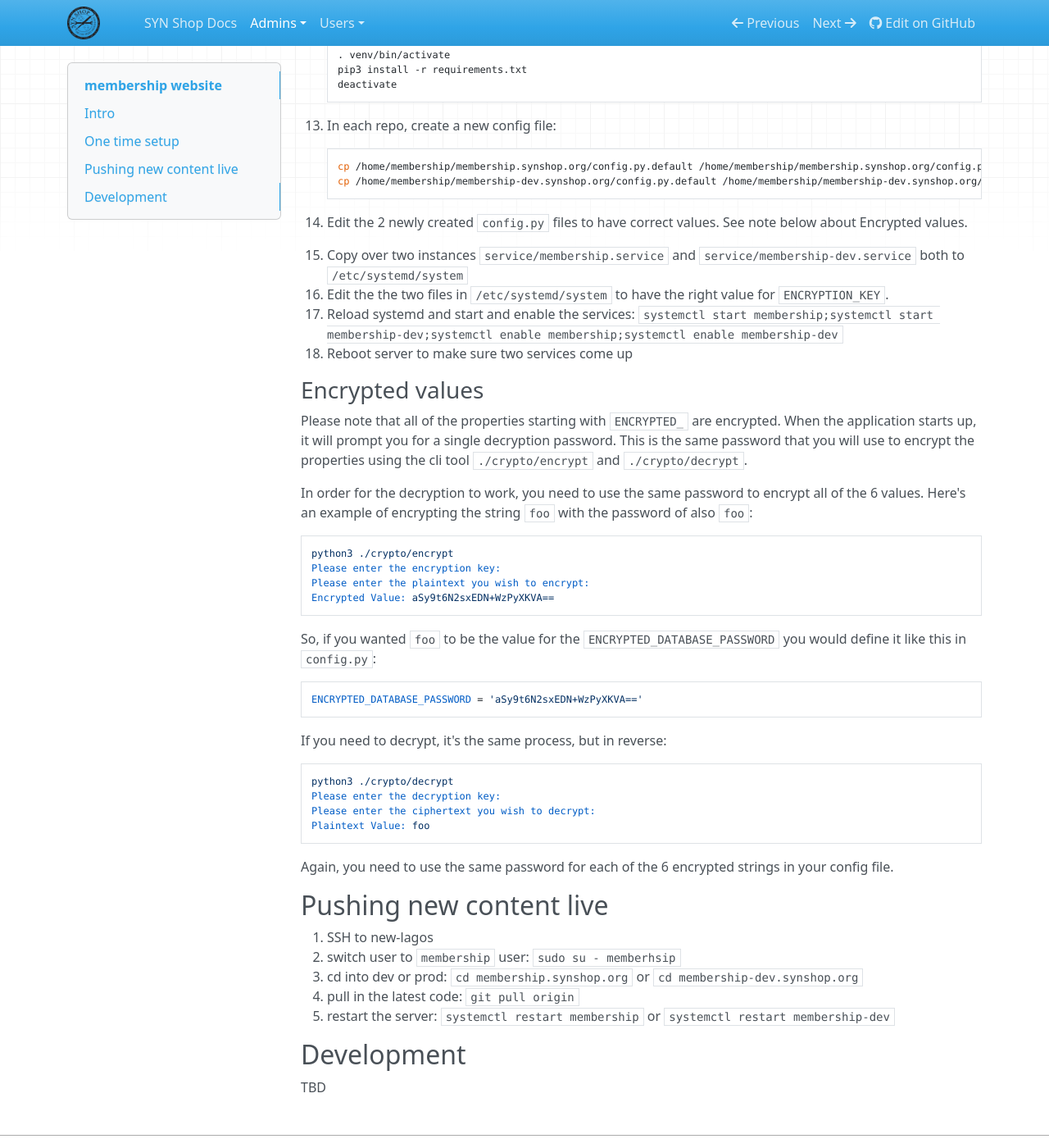
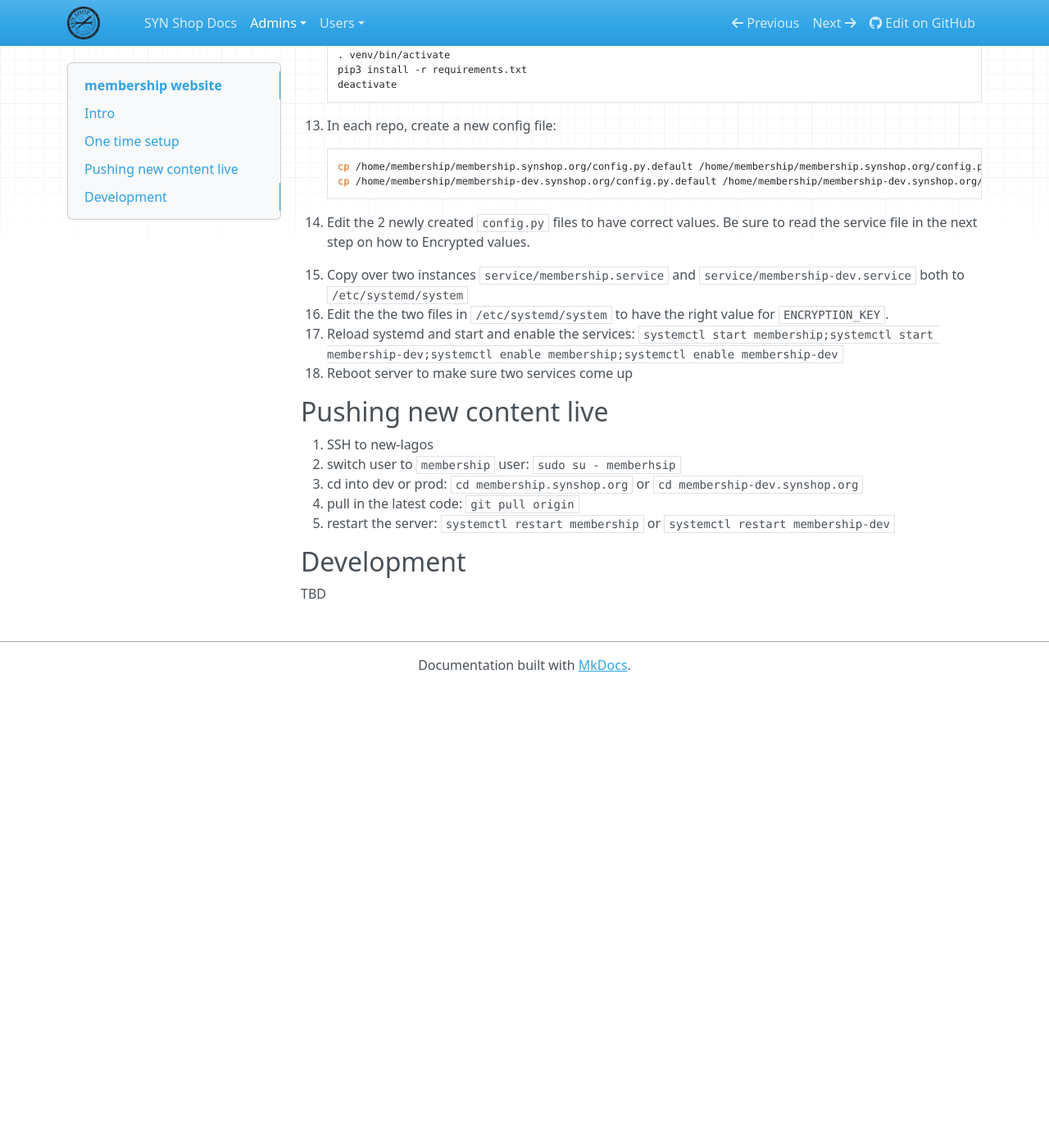
Before and after one commit to synshop/rtfm, an MkDocs documentation site: the page built from docs/admins/membership.md, in a window 1280 px wide and 1400 px high, scrolled down 2989 px. Shown: the whole window at 82% size. Built offline with MkDocs 1.6.1, drawn with Linux system fonts in a browser that asks for light colours; nearby versions of some CDN libraries; after the commit the page ends 3828 px from its top, so only the background shows below that.

Commit message:
move encryption info elsewhere

```diff
--- a/docs/admins/membership.md
+++ b/docs/admins/membership.md
@@ -74,35 +74,13 @@ Membership is hosted at both membership.synshop.org and membership-dev.synshop.o
         cp /home/membership/membership.synshop.org/config.py.default /home/membership/membership.synshop.org/config.py
         cp /home/membership/membership-dev.synshop.org/config.py.default /home/membership/membership-dev.synshop.org/config.py
 
-14. Edit the 2 newly created `config.py` files to have correct values. See note below about Encrypted values.
+14. Edit the 2 newly created `config.py` files to have correct values. Be sure to read the service file in the next step on how to Encrypted values.
 15. Copy over two instances `service/membership.service` and `service/membership-dev.service` both to `/etc/systemd/system`
 16. Edit the the two files in `/etc/systemd/system`  to have the right value for `ENCRYPTION_KEY`.
 17. Reload systemd and start and enable the services: `systemctl start membership;systemctl start membership-dev;systemctl enable membership;systemctl enable membership-dev`
 18. Reboot server to make sure two services come up
 
-### Encrypted values
 
-Please note that all of the properties starting with `ENCRYPTED_` are encrypted.  When the application starts up, it will prompt you for a single decryption password.  This is the same password that you will use to encrypt the properties using the cli tool `./crypto/encrypt` and `./crypto/decrypt`.
-
-In order for the decryption to work, you need to use the same password to encrypt all of the 6 values. Here's an example of encrypting the string `foo` with the password of also `foo`:
-
-    python3 ./crypto/encrypt
-    Please enter the encryption key:
-    Please enter the plaintext you wish to encrypt:
-    Encrypted Value: aSy9t6N2sxEDN+WzPyXKVA==
-
-So, if you wanted `foo` to be the value for the `ENCRYPTED_DATABASE_PASSWORD` you would define it like this in `config.py`:
-
-    ENCRYPTED_DATABASE_PASSWORD = 'aSy9t6N2sxEDN+WzPyXKVA=='
-
-If you need to decrypt, it's the same process, but in reverse:
-
-    python3 ./crypto/decrypt
-    Please enter the decryption key:
-    Please enter the ciphertext you wish to decrypt:
-    Plaintext Value: foo
-
-Again, you need to use the same password for each of the 6 encrypted strings in your config file.
 
 ## Pushing new content live
 
```
